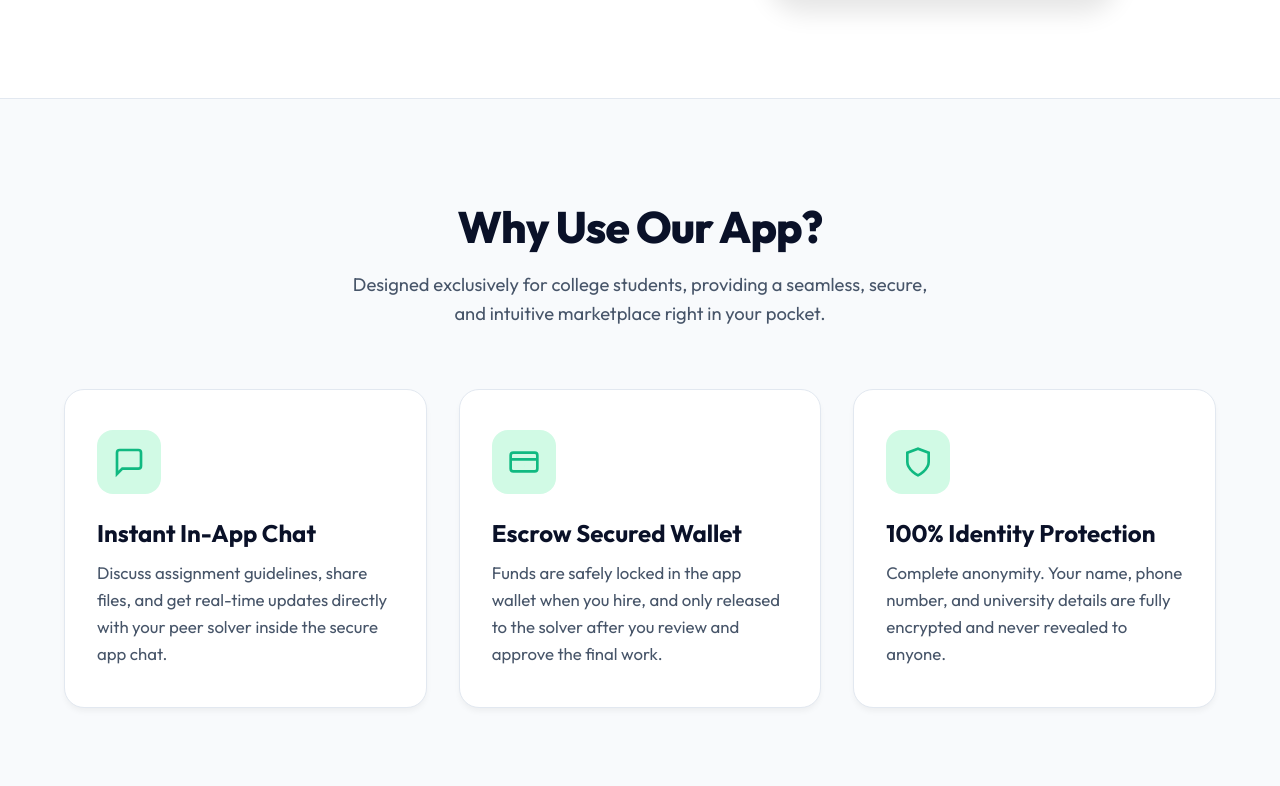
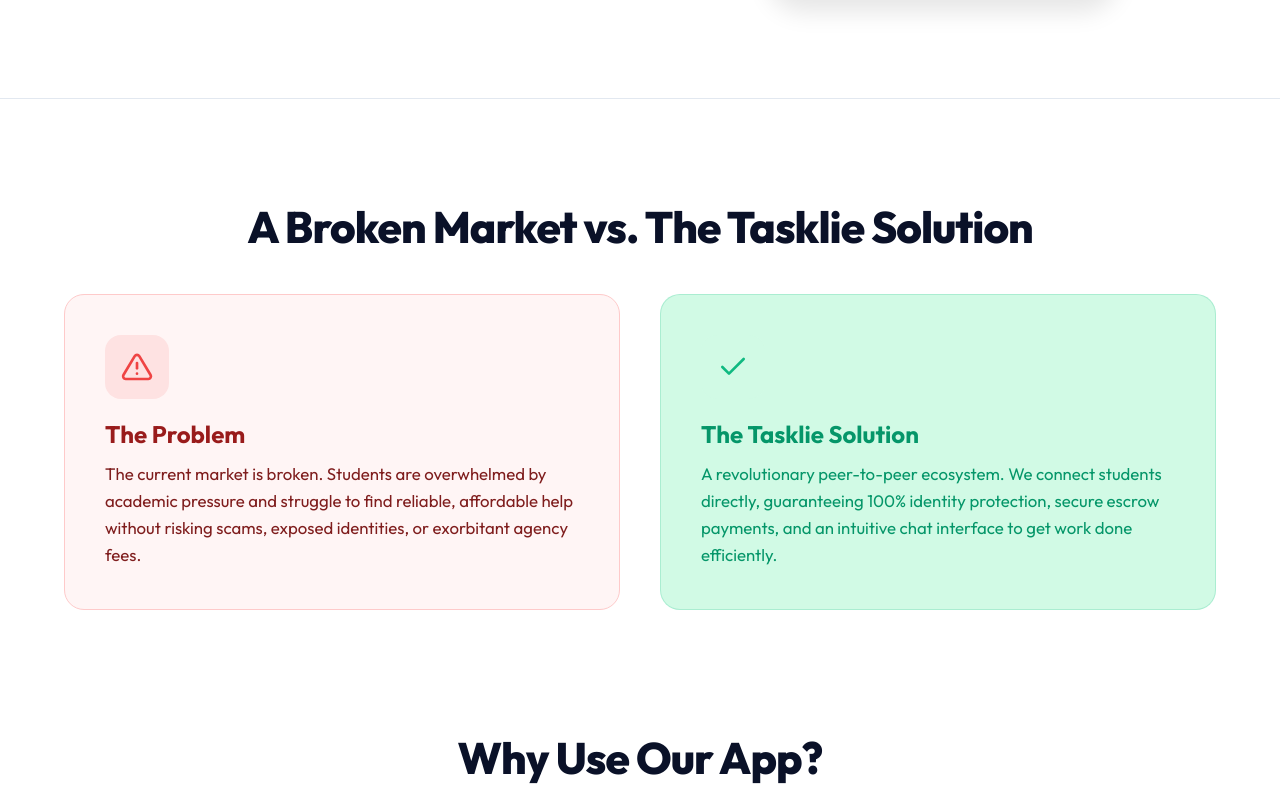
Before and after one commit to raj-113192007/tasklie_web, a React (Vite) app: page / in a window 1280 px wide. Shown: the part 882-1668 px from the top of the page. Built offline with nearby package versions, Linux system fonts and the light colour scheme.

Commit message:
Add Problem/Solution section and interactive Coming Soon toast

```diff
--- a/src/App.jsx
+++ b/src/App.jsx
@@ -1,12 +1,13 @@
-import React, { useState } from 'react';
+import React, { useState, useEffect } from 'react';
 import { motion, AnimatePresence } from 'framer-motion';
 
-const AppStoreBadge = () => (
+const AppStoreBadge = ({ onClick }) => (
   <motion.a
     href="#"
     className="store-badge"
     whileHover={{ y: -5, scale: 1.05 }}
     whileTap={{ scale: 0.95 }}
+    onClick={onClick}
   >
     <svg width="24" height="24" viewBox="0 0 24 24" fill="white">
       <path d="M14.71 5.92c.67-.81 1.13-1.92.99-3.03-1.01.05-2.22.68-2.92 1.5-.54.63-1.07 1.76-.91 2.85 1.13.09 2.17-.53 2.84-1.32zm-3.03 1.95c-1.57-.04-2.8 1.05-3.56 1.05-.76 0-1.84-1-3.13-.98-1.68.02-3.23.97-4.1 2.49-1.76 3.06-.45 7.6 1.28 10.08.84 1.22 1.83 2.58 3.16 2.53 1.29-.05 1.78-.83 3.34-.83 1.55 0 2.01.83 3.36.8 1.39-.02 2.25-1.24 3.09-2.46.97-1.42 1.38-2.79 1.4-2.86-.03-.01-2.67-1.02-2.7-4.08-.03-2.56 2.09-3.8 2.13-3.83-1.2-1.74-3.05-1.98-3.7-2.01-1.63-.16-3.21.96-4.04.96z"/>
@@ -18,12 +19,13 @@ const AppStoreBadge = () => (
   </motion.a>
 );
 
-const GooglePlayBadge = () => (
+const GooglePlayBadge = ({ onClick }) => (
   <motion.a
     href="#"
     className="store-badge"
     whileHover={{ y: -5, scale: 1.05 }}
     whileTap={{ scale: 0.95 }}
+    onClick={onClick}
   >
     <svg width="24" height="24" viewBox="0 0 24 24" fill="none">
       <path d="M2 2.5v19c0 .5.3.8.8.8.2 0 .4-.1.6-.2l10.3-6.2L2 2.5z" fill="#00E676"/>
@@ -40,9 +42,46 @@ const GooglePlayBadge = () => (
 
 const App = () => {
   const [activeTab, setActiveTab] = useState('students');
+  const [showToast, setShowToast] = useState(false);
+
+  const handleDownloadClick = (e) => {
+    e.preventDefault();
+    setShowToast(true);
+  };
+
+  useEffect(() => {
+    if (showToast) {
+      const timer = setTimeout(() => {
+        setShowToast(false);
+      }, 3000);
+      return () => clearTimeout(timer);
+    }
+  }, [showToast]);
 
   return (
     <div className="app">
+      {/* Toast Notification */}
+      <div className="toast-container">
+        <AnimatePresence>
+          {showToast && (
+            <motion.div
+              className="toast"
+              initial={{ opacity: 0, y: -20, scale: 0.9 }}
+              animate={{ opacity: 1, y: 0, scale: 1 }}
+              exit={{ opacity: 0, y: -20, scale: 0.9 }}
+              transition={{ type: "spring", stiffness: 400, damping: 25 }}
+            >
+              <svg width="20" height="20" viewBox="0 0 24 24" fill="none" stroke="currentColor" strokeWidth="2.5" strokeLinecap="round" strokeLinejoin="round">
+                <circle cx="12" cy="12" r="10"></circle>
+                <path d="M12 8v4"></path>
+                <path d="M12 16h.01"></path>
+              </svg>
+              <span>🚀 The Tasklie app is currently in development. Coming Soon!</span>
+            </motion.div>
+          )}
+        </AnimatePresence>
+      </div>
+
       {/* Navbar */}
       <motion.nav
         className="navbar"
@@ -60,6 +99,7 @@ const App = () => {
             style={{ padding: '10px 24px', fontSize: '0.95rem' }}
             whileHover={{ scale: 1.05 }}
             whileTap={{ scale: 0.95 }}
+            onClick={handleDownloadClick}
           >
             Get the App
           </motion.button>
@@ -93,8 +133,8 @@ const App = () => {
               animate={{ opacity: 1, y: 0 }}
               transition={{ duration: 0.8, delay: 0.3 }}
             >
-              <AppStoreBadge />
-              <GooglePlayBadge />
+              <AppStoreBadge onClick={handleDownloadClick} />
+              <GooglePlayBadge onClick={handleDownloadClick} />
             </motion.div>
           </div>
           <motion.div
@@ -130,6 +170,62 @@ const App = () => {
           </motion.div>
         </div>
       </header>
+
+      {/* NEW: Problem vs Solution Section */}
+      <section className="problem-solution-section">
+        <div className="container">
+          <motion.h2
+            className="section-title"
+            initial={{ opacity: 0, y: 20 }}
+            whileInView={{ opacity: 1, y: 0 }}
+            viewport={{ once: true }}
+          >
+            A Broken Market vs. The Tasklie Solution
+          </motion.h2>
+
+          <div className="problem-grid" style={{ marginTop: '40px' }}>
+            {/* The Problem */}
+            <motion.div
+              className="problem-card"
+              initial={{ opacity: 0, x: -30 }}
+              whileInView={{ opacity: 1, x: 0 }}
+              viewport={{ once: true }}
+              transition={{ duration: 0.6 }}
+            >
+              <div className="feature-icon-wrapper" style={{ marginBottom: '20px' }}>
+                <svg width="32" height="32" viewBox="0 0 24 24" fill="none" stroke="currentColor" strokeWidth="2" strokeLinecap="round" strokeLinejoin="round">
+                  <path d="M10.29 3.86L1.82 18a2 2 0 0 0 1.71 3h16.94a2 2 0 0 0 1.71-3L13.71 3.86a2 2 0 0 0-3.42 0z"></path>
+                  <line x1="12" y1="9" x2="12" y2="13"></line>
+                  <line x1="12" y1="17" x2="12.01" y2="17"></line>
+                </svg>
+              </div>
+              <h3 className="feature-title" style={{ color: '#991B1B' }}>The Problem</h3>
+              <p className="feature-desc" style={{ color: '#7F1D1D' }}>
+                The current market is broken. Students are overwhelmed by academic pressure and struggle to find reliable, affordable help without risking scams, exposed identities, or exorbitant agency fees.
+              </p>
+            </motion.div>
+
+            {/* The Solution */}
+            <motion.div
+              className="solution-card"
+              initial={{ opacity: 0, x: 30 }}
+              whileInView={{ opacity: 1, x: 0 }}
+              viewport={{ once: true }}
+              transition={{ duration: 0.6 }}
+            >
+              <div className="feature-icon-wrapper" style={{ marginBottom: '20px' }}>
+                <svg width="32" height="32" viewBox="0 0 24 24" fill="none" stroke="currentColor" strokeWidth="2" strokeLinecap="round" strokeLinejoin="round">
+                  <polyline points="20 6 9 17 4 12"></polyline>
+                </svg>
+              </div>
+              <h3 className="feature-title" style={{ color: 'var(--emerald-hover)' }}>The Tasklie Solution</h3>
+              <p className="feature-desc" style={{ color: 'var(--emerald-hover)' }}>
+                A revolutionary peer-to-peer ecosystem. We connect students directly, guaranteeing 100% identity protection, secure escrow payments, and an intuitive chat interface to get work done efficiently.
+              </p>
+            </motion.div>
+          </div>
+        </div>
+      </section>
 
       {/* 2. The App Experience */}
       <section className="features-section">
@@ -317,8 +413,8 @@ const App = () => {
         >
           <h2 className="section-title">Ready to Transform Your College Life? <br />Download the App Today.</h2>
           <div className="hero-badges" style={{ justifyContent: 'center' }}>
-            <AppStoreBadge />
-            <GooglePlayBadge />
+            <AppStoreBadge onClick={handleDownloadClick} />
+            <GooglePlayBadge onClick={handleDownloadClick} />
           </div>
         </motion.div>
       </section>
--- a/src/index.css
+++ b/src/index.css
@@ -275,10 +275,38 @@ button {
   gap: 16px;
 }
 
-/* Features */
+/* Features & Problem/Solution */
+.problem-solution-section {
+  padding: 100px 0 60px;
+  background: var(--bg-white);
+}
+.problem-grid {
+  display: grid;
+  grid-template-columns: 1fr 1fr;
+  gap: 40px;
+}
+.problem-card {
+  background: #FFF5F5;
+  padding: 40px;
+  border-radius: 20px;
+  border: 1px solid #FECACA;
+  transition: all 0.3s ease;
+}
+.problem-card .feature-icon-wrapper {
+  background: #FEE2E2;
+  color: #EF4444;
+}
+.solution-card {
+  background: var(--emerald-light);
+  padding: 40px;
+  border-radius: 20px;
+  border: 1px solid rgba(16, 185, 129, 0.2);
+  transition: all 0.3s ease;
+}
+
 .features-section {
-  padding: 100px 0;
-  background: var(--bg-gray);
+  padding: 60px 0 100px;
+  background: var(--bg-white);
 }
 .features-grid {
   display: grid;
@@ -463,10 +491,37 @@ button {
   font-size: 0.95rem;
 }
 
+/* Toast Notification */
+.toast-container {
+  position: fixed;
+  top: 40px;
+  left: 50%;
+  transform: translateX(-50%);
+  z-index: 1000;
+  pointer-events: none;
+}
+.toast {
+  background: var(--navy-dark);
+  color: white;
+  padding: 16px 32px;
+  border-radius: 100px;
+  font-weight: 600;
+  font-size: 1.05rem;
+  box-shadow: 0 20px 40px rgba(0, 0, 0, 0.2);
+  display: flex;
+  align-items: center;
+  gap: 12px;
+  border: 1px solid rgba(255,255,255,0.1);
+}
+.toast svg {
+  color: var(--emerald-main);
+}
+
 /* Responsive */
 @media (max-width: 1024px) {
   .hero-grid { grid-template-columns: 1fr; text-align: center; }
   .hero-badges { justify-content: center; }
+  .problem-grid { grid-template-columns: 1fr; }
   .features-grid { grid-template-columns: 1fr; }
   .steps-grid { grid-template-columns: 1fr; gap: 60px; }
   .footer-grid { grid-template-columns: 1fr; gap: 40px; }
```
